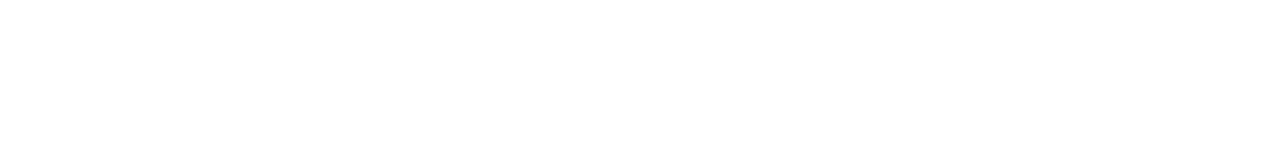
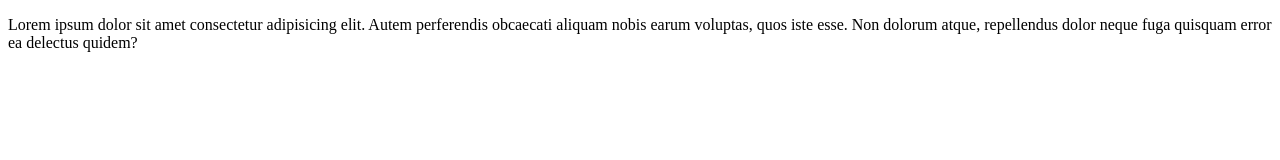
Before and after one commit to elinagoodbad/Shop, a plain HTML site: page index.html in a window 1280 px wide. Drawn offline with Linux system fonts and the light colour scheme.

Commit message:
add text

```diff
--- a/index.html
+++ b/index.html
@@ -6,6 +6,14 @@
     <title>Document</title>
   </head>
   <body>
+    <div>
+      <p>
+        Lorem ipsum dolor sit amet consectetur adipisicing elit. Autem
+        perferendis obcaecati aliquam nobis earum voluptas, quos iste esse. Non
+        dolorum atque, repellendus dolor neque fuga quisquam error ea delectus
+        quidem?
+      </p>
+    </div>
     <script src="./main.js"></script>
   </body>
 </html>
```
